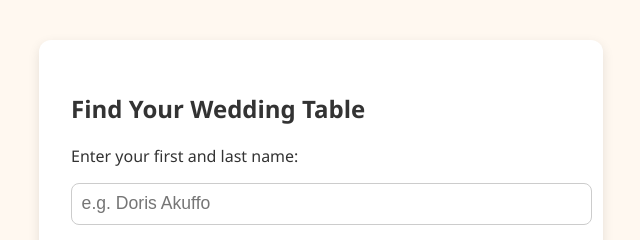
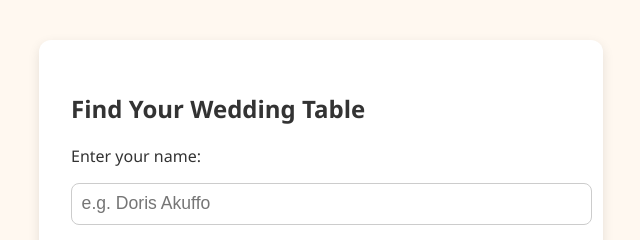
Before and after one commit to KwameSA/verify_seating, a plain HTML site: page index.html in a window 1280 px wide. Shown: the top 240 px of the page, 319-959 px from the left. Drawn offline with Linux system fonts and the light colour scheme.

Commit message:
Update index.html

```diff
--- a/index.html
+++ b/index.html
@@ -9,7 +9,7 @@
 <body>
   <div class="container">
     <h2>Find Your Wedding Table</h2>
-    <p>Enter your first and last name:</p>
+    <p>Enter your name:</p>
     <input type="text" id="search" placeholder="e.g. Doris Akuffo" autocomplete="off"/>
     <div class="result" id="result"></div>
   </div>
```
